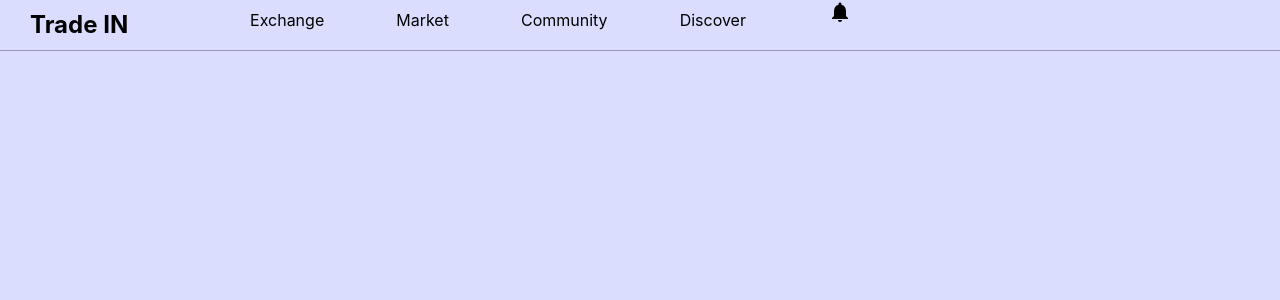
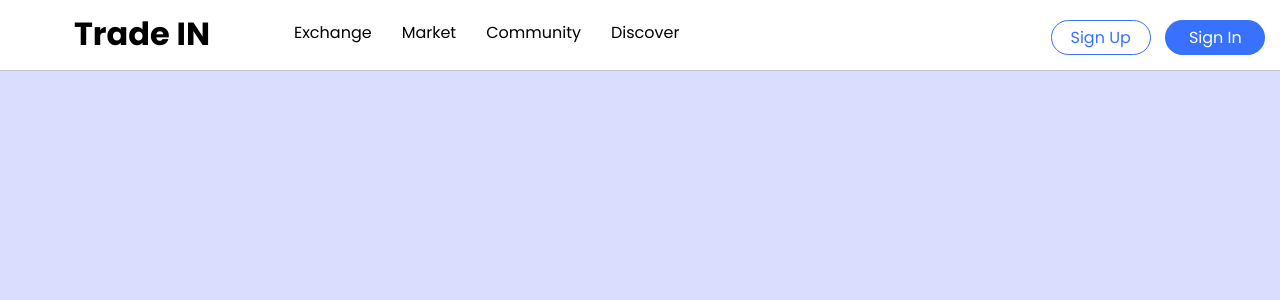
Before and after one commit to deepaksemwal121/trade, a React (Create React App) app: page / in a window 1280 px wide. Shown: the top 300 px of the page. Built offline with nearby package versions, Linux system fonts and the light colour scheme.

Commit message:
Header Completed

```diff
--- a/public/index.html
+++ b/public/index.html
@@ -1,8 +1,14 @@
 <!DOCTYPE html>
-<html lang="en" style="background-color: #daddfe;">
+<html lang="en" style="background-color: #daddfe">
   <head>
     <meta charset="utf-8" />
     <link rel="icon" href="%PUBLIC_URL%/favicon.ico" />
+    <link rel="preconnect" href="https://fonts.googleapis.com" />
+    <link rel="preconnect" href="https://fonts.gstatic.com" crossorigin />
+    <link
+      href="https://fonts.googleapis.com/css2?family=Poppins:wght@300;400;600;700&display=swap"
+      rel="stylesheet"
+    />
     <meta name="viewport" content="width=device-width, initial-scale=1" />
     <meta name="theme-color" content="#000000" />
     <meta
--- a/src/Components/Header/Header.css
+++ b/src/Components/Header/Header.css
@@ -5,27 +5,67 @@
 
 .main__container {
   width: 100%;
-  height: 50px;
+  height: 70px;
+  background-color: white;
   display: flex;
-  border-bottom: 1px solid rgba(2, 2, 2, 0.3);
+  border-bottom: 1px solid rgba(50, 50, 50, 0.3);
 }
 
 .brand__box {
+  font-family: "Poppins", sans-serif;
   padding: 0 20px;
-  width: 10%;
+  width: 20%;
 }
 .brand__name {
-  padding: 10px;
+  padding-top: 10px;
+  font-size: 2rem;
+  text-align: center;
 }
 
 .main__container .nav__menu {
-  width: 50%;
+  width: 60%;
   padding: 10px;
+  font-family: "Poppins", sans-serif;
 }
 
 .main__container .nav__menu ul {
   display: flex;
   text-decoration: none;
   list-style: none;
+  justify-content: start;
+  padding-top: 10px;
+}
+.main__container .nav__menu ul li {
+  padding-right: 30px;
+}
+.nav__user {
+  display: flex;
+  width: 20%;
+  padding-top: 10px;
   justify-content: space-evenly;
 }
+.nav__user a {
+  text-decoration: none;
+  padding-top: 10px;
+}
+
+.nav__user button {
+  width: 100px;
+  height: 35px;
+  border-radius: 50px;
+  font-size: medium;
+}
+
+.signin__btn {
+  background-color: #3771fe;
+  color: white;
+  border: none;
+  font-family: "Poppins";
+}
+
+.signup__btn {
+  background-color: transparent;
+  color: #3771fe;
+  border: solid 1px #3771fe;
+  font-family: "Poppins";
+}
--- a/src/Components/Header/Header.js
+++ b/src/Components/Header/Header.js
@@ -1,7 +1,7 @@
 import React from "react";
 import "./Header.css";
-import NotificationsIcon from "@material-ui/icons/Notifications";
-
+import NotBell from "../../Assets/notification.svg";
+import { Link } from "react-router-dom";
 const Header = () => {
   return (
     <div className="main__container">
@@ -17,7 +17,12 @@ const Header = () => {
         </ul>
       </div>
       <div className="nav__user">
-        <NotificationsIcon />
+        <Link to="/login">
+          <button className="signup__btn">Sign Up </button>
+        </Link>
+        <Link>
+          <button className="signin__btn">Sign In </button>
+        </Link>
       </div>
     </div>
   );
```
Also changed, not shown: src/Assets/manhead.png (added), src/Assets/notification.svg (added).
